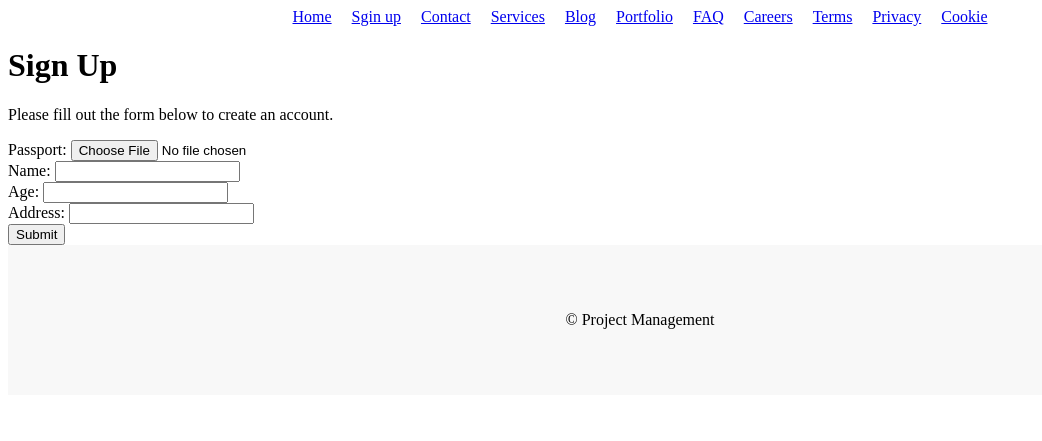
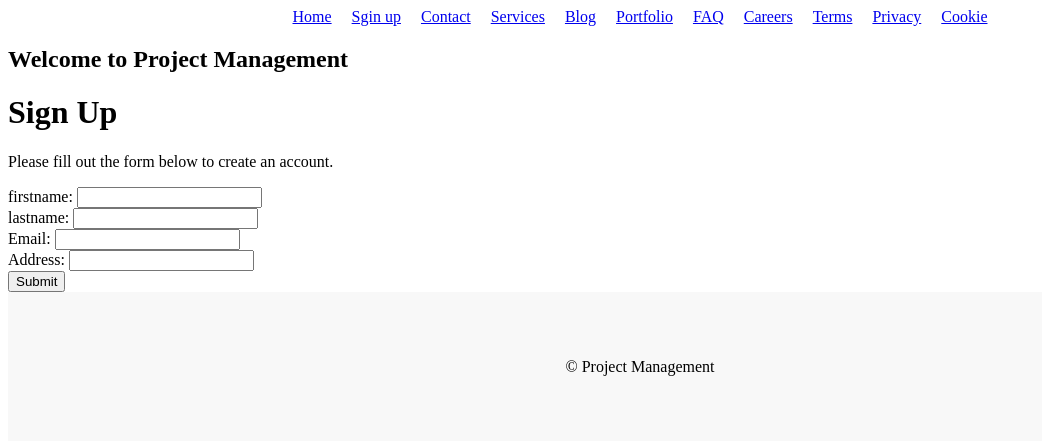
Before and after one commit to Ikendu/instructor, a PHP site: page /signup.php in a window 1280 px wide. Shown: the top 441 px of the page, without its empty margins (0-1042 px from the left). Run offline with PHP 8.4, Linux system fonts and the light colour scheme.

Commit message:
more on php

```diff
--- a/PHP/itproject/index.php
+++ b/PHP/itproject/index.php
@@ -6,7 +6,7 @@
     <title>Document</title>
   </head>
   <body>
-    <?php include 'project/header.php';?>
+    <?php include 'header.php';?>
     <h1>Our Project Page</h1>
     <h2>Welcome to project Management</h2>
     <p>
--- a/PHP/itproject/signup.php
+++ b/PHP/itproject/signup.php
@@ -1,3 +1,5 @@
+
+
 <!DOCTYPE html>
 <html lang="en">
   <head>
@@ -7,14 +9,16 @@
   </head>
   <body>
     <?php include 'header.php';?>
+    <h2>Welcome to Project Management</h2>
     <h1>Sign Up</h1>
     <p>Please fill out the form below to create an account.</p>
 
     <form method="post" action="app.php"  enctype="multipart/form-data">
-      Passport: <input type="file" name="passport" id="passport" /><br />
+      <!-- Passport: <input type="file" name="passport" id="passport" /><br /> -->
 
-      Name: <input type="text" name="name" /><br />
-      Age: <input type="number" name="age" /><br />
+      firstname: <input type="text" name="firstname" /><br />
+      lastname: <input type="text" name="lastname" /><br />
+      Email: <input type="text" name="email" /><br />
       Address: <input type="text" name="address" /><br />
       <input type="submit" />
     </form>
```
Also changed, not shown: PHP/itproject/app.php (+26 -12 lines).
